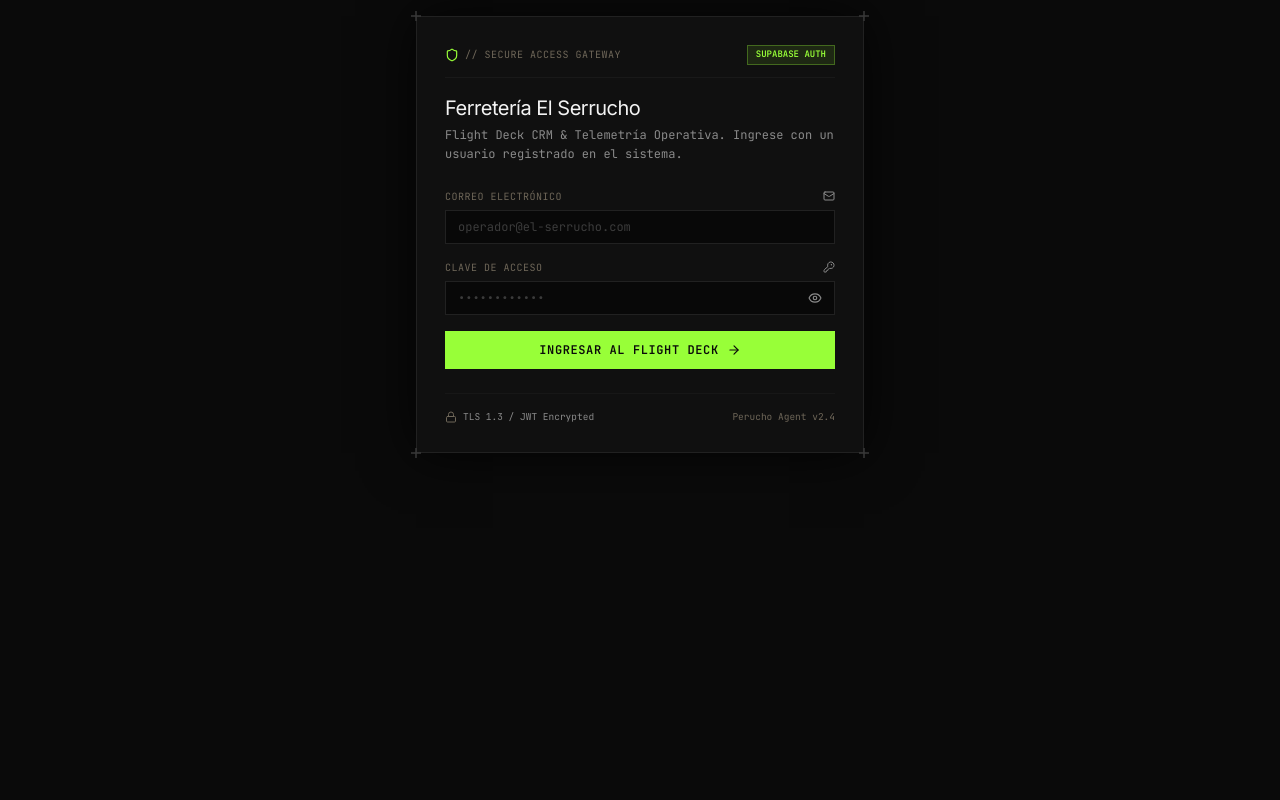
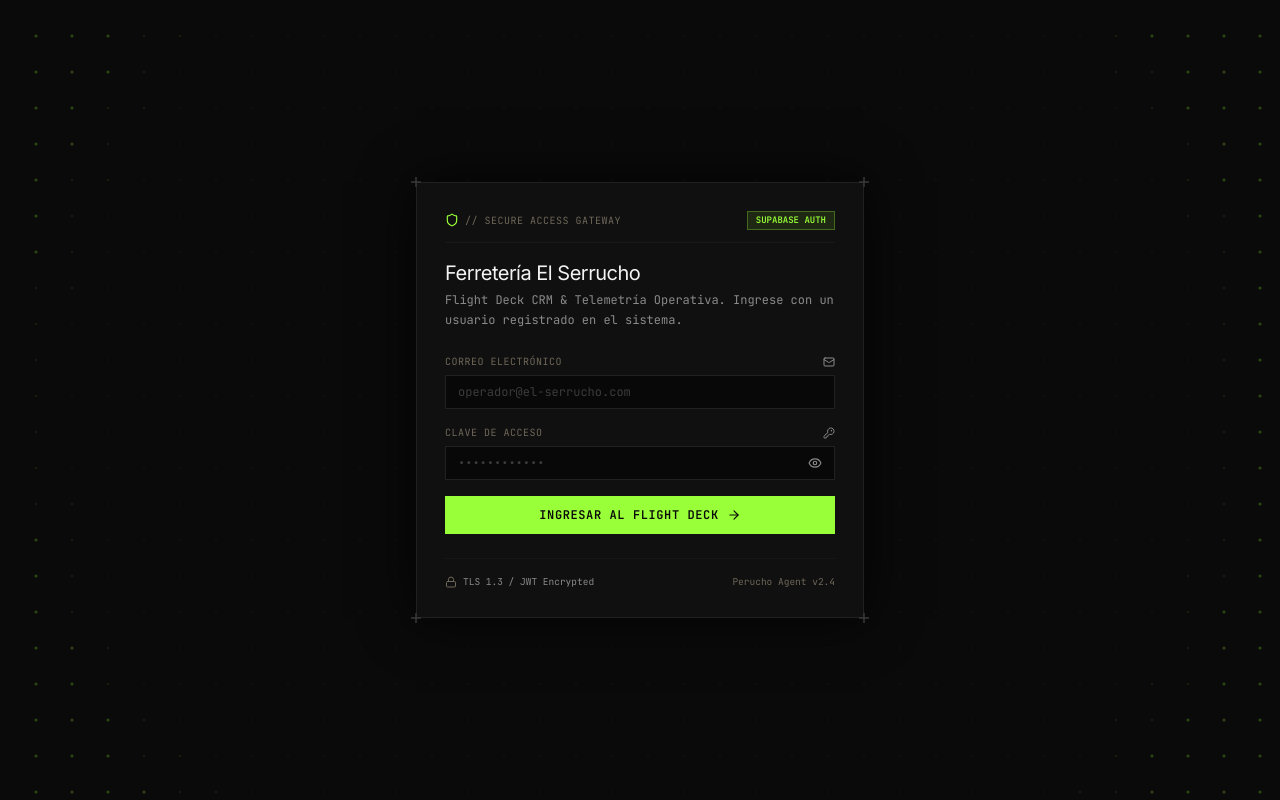
Before and after one commit to Gus2708/whatsapp-agent, a Next.js app in the folder dashboard/: page / in a window 1280 px wide. Built offline with nearby package versions, Linux system fonts and the light colour scheme; no server answers.

Commit message:
fix(auth): center login screen and loading state, preserve background pulse across views, and prevent auth lock

```diff
--- a/dashboard/app/layout.tsx
+++ b/dashboard/app/layout.tsx
@@ -24,14 +24,13 @@ export default function RootLayout({
           rel="stylesheet"
         />
       </head>
-      <body className="bg-obsidian text-chalk antialiased selection:bg-compass-gold/30 selection:text-chalk h-screen overflow-x-hidden">
+      <body className="bg-obsidian text-chalk antialiased selection:bg-compass-gold/30 selection:text-chalk h-screen overflow-hidden">
         <SoundProvider>
-          <AuthProvider>
-            <BlueprintCanvas />
-            <main className="relative z-10 max-w-[1580px] w-full mx-auto px-3 sm:px-6 pt-3 pb-3 h-full flex flex-col overflow-x-hidden">
-              {children}
-            </main>
-          </AuthProvider>
+          {/* Blueprint Radar Canvas ALWAYS active across all views and auth states */}
+          <BlueprintCanvas />
+          <main className="relative z-10 max-w-[1580px] w-full mx-auto px-3 sm:px-6 pt-3 pb-3 h-full flex flex-col overflow-hidden">
+            <AuthProvider>{children}</AuthProvider>
+          </main>
         </SoundProvider>
       </body>
     </html>
--- a/dashboard/components/auth/AuthProvider.tsx
+++ b/dashboard/components/auth/AuthProvider.tsx
@@ -27,37 +27,60 @@ export const AuthProvider: React.FC<{ children: React.ReactNode }> = ({ children
   const [isLoading, setIsLoading] = useState(true);
 
   useEffect(() => {
-    // 1. Obtener sesión activa inicial
-    supabase.auth.getSession().then(({ data: { session } }) => {
-      setSession(session);
-      setUser(session?.user ?? null);
-      setIsLoading(false);
-    });
+    let isMounted = true;
+
+    // Timeout de seguridad: Nunca congelar la pantalla más de 600ms
+    const safetyTimer = setTimeout(() => {
+      if (isMounted && isLoading) {
+        setIsLoading(false);
+      }
+    }, 600);
+
+    // 1. Obtener sesión activa inicial de Supabase Auth
+    supabase.auth
+      .getSession()
+      .then(({ data: { session } }) => {
+        if (!isMounted) return;
+        clearTimeout(safetyTimer);
+        setSession(session);
+        setUser(session?.user ?? null);
+        setIsLoading(false);
+      })
+      .catch(() => {
+        if (!isMounted) return;
+        clearTimeout(safetyTimer);
+        setIsLoading(false);
+      });
 
     // 2. Escuchar cambios de estado de autenticación (Login, Logout, Token Refresh)
     const {
       data: { subscription },
     } = supabase.auth.onAuthStateChange((_event, session) => {
+      if (!isMounted) return;
       setSession(session);
       setUser(session?.user ?? null);
       setIsLoading(false);
     });
 
     return () => {
+      isMounted = false;
+      clearTimeout(safetyTimer);
       subscription.unsubscribe();
     };
   }, []);
 
   const signOut = async () => {
-    await supabase.auth.signOut();
+    try {
+      await supabase.auth.signOut();
+    } catch {}
     setUser(null);
     setSession(null);
   };
 
-  // Spinner de carga táctico inicial mientras se verifica la sesión en Supabase
+  // Spinner de carga táctico perfectamente centrado en pantalla
   if (isLoading) {
     return (
-      <div className="flex-1 min-h-0 flex flex-col items-center justify-center gap-3">
+      <div className="flex-1 w-full h-full min-h-0 flex flex-col items-center justify-center gap-3 select-none">
         <div className="h-9 w-9 rounded-full border-2 border-pulse-green/30 border-t-pulse-green animate-spin" />
         <div className="font-mono text-xs text-compass-gold tracking-widest uppercase animate-pulse">
           // VERIFICANDO CREDENCIALES SUPABASE AUTH...
@@ -66,9 +89,13 @@ export const AuthProvider: React.FC<{ children: React.ReactNode }> = ({ children
     );
   }
 
-  // Si no hay sesión iniciada, mostrar la pantalla de Login táctico
+  // Si no hay sesión activa, renderizar la pantalla de login centrada
   if (!session || !user) {
-    return <LoginScreen />;
+    return (
+      <div className="flex-1 w-full h-full min-h-0 flex flex-col items-center justify-center">
+        <LoginScreen />
+      </div>
+    );
   }
 
   return (
--- a/dashboard/components/auth/LoginScreen.tsx
+++ b/dashboard/components/auth/LoginScreen.tsx
@@ -54,7 +54,7 @@ export const LoginScreen: React.FC<LoginScreenProps> = ({ onLoginSuccess }) => {
   };
 
   return (
-    <div className="flex-1 min-h-0 flex items-center justify-center p-4">
+    <div className="w-full flex items-center justify-center p-4">
       <div className="w-full max-w-md">
         <CrosshairCard className="p-7 bg-[#0c0c0c] border border-graphite shadow-[0_0_50px_rgba(0,0,0,0.8)]">
           {/* Top Ingress Tag */}
```
